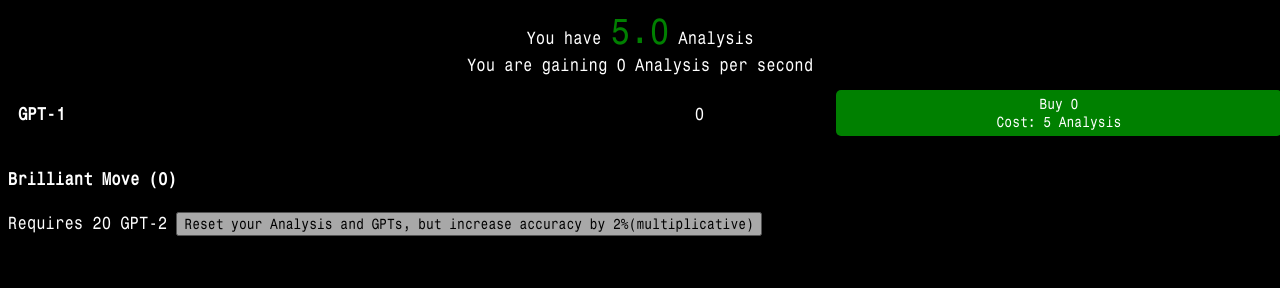
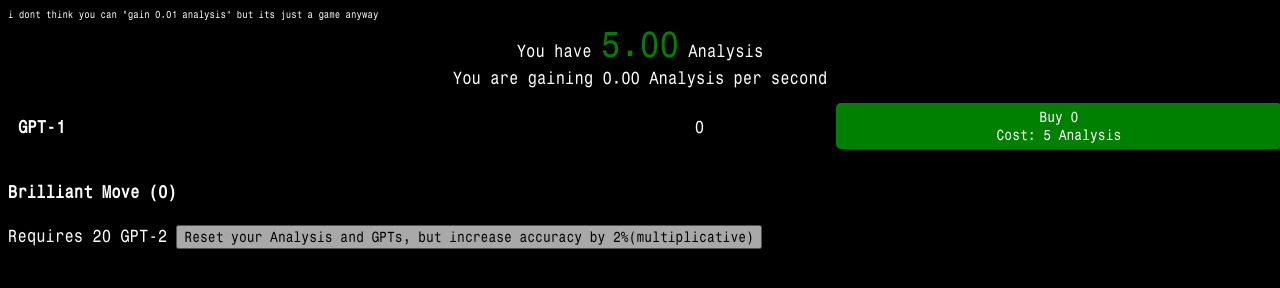
Before and after one commit to csridge/ChessAnalyzer, a website: page index.html in a window 1280 px wide. Drawn offline with Linux system fonts and the light colour scheme.

Commit message:
fixed some bugs i guess

```diff
--- a/index.html
+++ b/index.html
@@ -7,6 +7,7 @@
 
     </script>
     <body>
+        <div style="font-size: 7pt;">i dont think you can "gain 0.01 analysis" but its just a game anyway</div>
         <div class="game-header">
             <div>You have <span class="game-header_analysis">10</span> Analysis</div>
             <div>You are gaining <span class="game-header_production">0</span> Analysis per second</div>
--- a/js/src/main.js
+++ b/js/src/main.js
@@ -45,11 +45,27 @@
 requestAnimationFrame(gameLoop);
 
 function updateUI() {
-    // Update Analysis
-    document.querySelector('.game-header_analysis').textContent = player.analysis.toFixed(1);
-    player.production = player.gpt[0] * player.accuracy
+    // Update Analysis (smooth)
+    document.querySelector('.game-header_analysis').textContent = player.analysis.toFixed(2);
 
+    // Update Production
+    player.production = player.gpt[0] * player.accuracy;
+    document.querySelector('.game-header_production').textContent = player.production.toFixed(2);
+
+    // Update each GPT tier
+    player.gpt.forEach((amount, tier) => {
+        const row = document.querySelector(`.gpt${tier + 1}`);
+        const buyAmountSpan = row.querySelector('.chatgpt_amount');
+        const buyButtonSpan = row.querySelector('.button-content div:nth-child(1) span');
+
+        if (buyAmountSpan) buyAmountSpan.textContent = amount;
+        if (buyButtonSpan) buyButtonSpan.textContent = amount;
+
+        // Update GPT row (cost, visibility, and disabled state)
+        updateGPTRow(tier, amount);
+    });
 }
+
 
 document.querySelectorAll('.buy-button').forEach(button => {
     button.addEventListener('click', () => {
```
